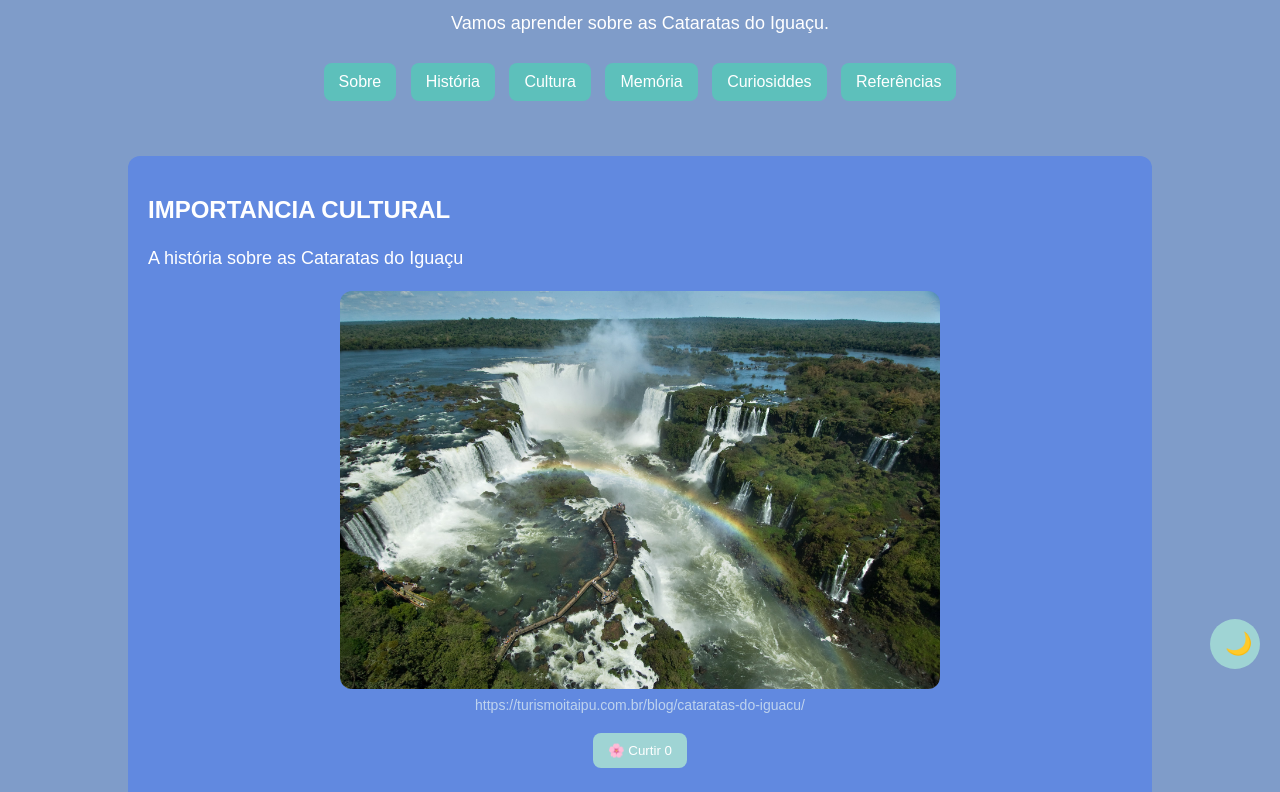
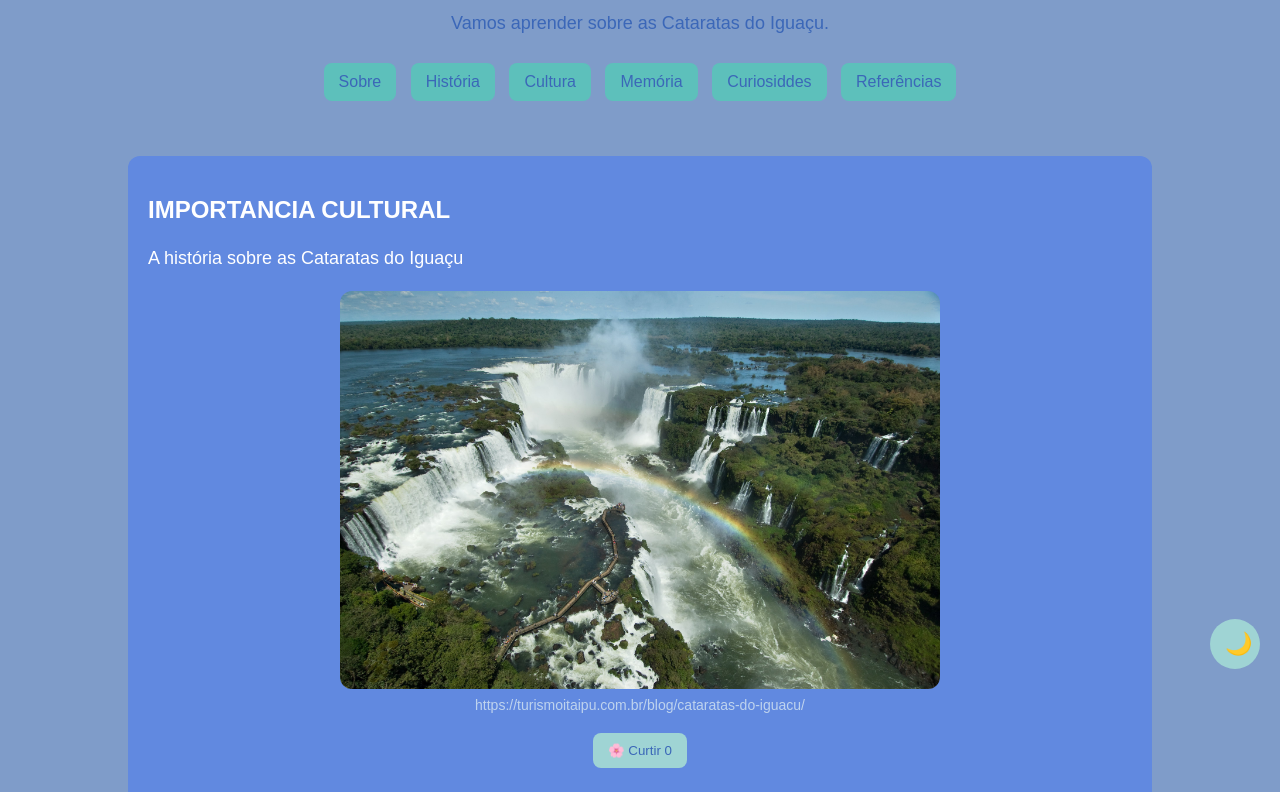
Before and after one commit to marlacorrea-coder/arteparanaense, a plain HTML site: page index.html in a window 1280 px wide. Shown: the part 111-903 px from the top of the page. Drawn offline with Linux system fonts and the light colour scheme.

Commit message:
atualizei o codigo

```diff
--- a/style.css
+++ b/style.css
@@ -7,7 +7,7 @@
   --cor-superficie: rgb(97, 137, 224);
   --cor-card: black;
   --cor-legenda: rgb(190, 211, 238);
-  --cor-clara: white;
+  --cor-clara: rgb(59, 103, 184);
   --cor-rodape: rgb(94, 114, 179);
 }
 
```
